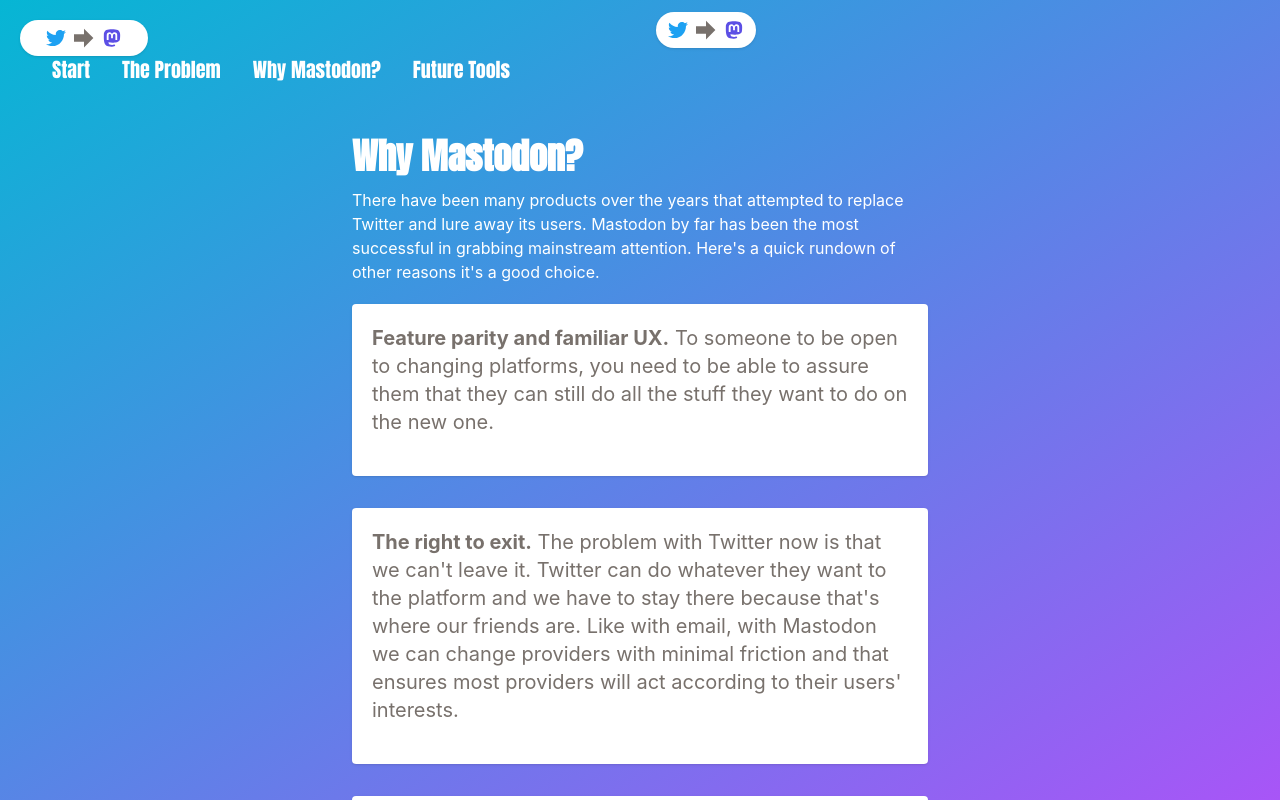
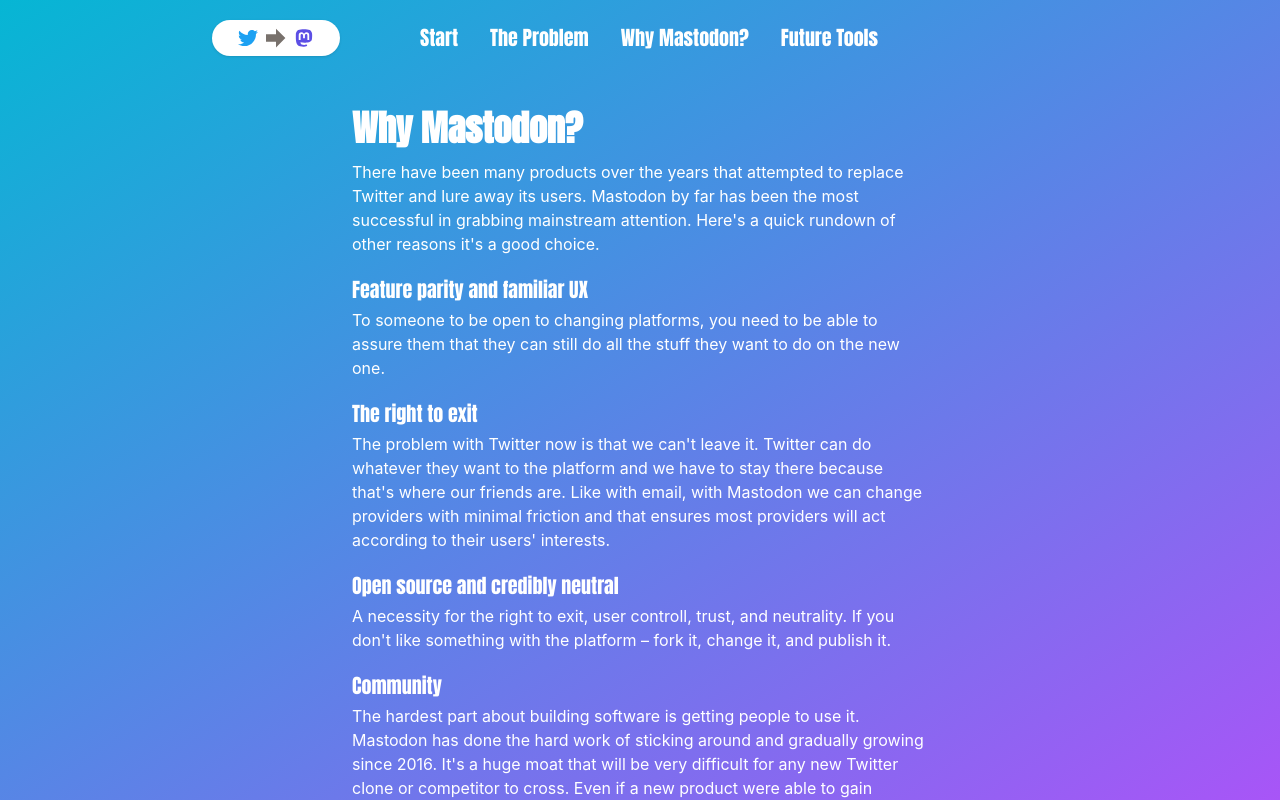
Before and after one commit to JournoDAO/twittertomastodon, a Next.js app: page /why-mastodon in a window 1280 px wide. Built offline with nearby package versions, Linux system fonts and the light colour scheme.

Commit message:
Minor fixes, styling

```diff
--- a/components/AppLayout.tsx
+++ b/components/AppLayout.tsx
@@ -1,40 +1,15 @@
-import React, { FunctionComponent, HTMLAttributes, useEffect, useState, } from 'react'
-import Head                                                               from 'next/head'
-import { useRouter, }                                                     from 'next/router'
-import LoginWithTwitter                                                   from './LoginWithTwitter'
-import Nav                                                                from './Nav'
+import React, { FunctionComponent, HTMLAttributes, useEffect, } from 'react'
+import Head                                                     from 'next/head'
+import { useRouter, }                                           from 'next/router'
+import Nav                                                      from './Nav'
 
 
 type Props = HTMLAttributes<HTMLDivElement> & {}
 
 const AppLayout: FunctionComponent<Props> = ({ children, },) => {
 
-  const [ isRouting, setIsRouting, ] = useState(false,)
 
   const router = useRouter()
-
-  // On mount
-  useEffect(() => {
-
-    const handleRoutingStart = ( url, { shallow, }, ) => {
-      setIsRouting(true,)
-    }
-
-    const handleRoutingComplete = ( url, { shallow, }, ) => {
-      document.body.scrollTo(0, 0,)
-      setIsRouting(false,)
-    }
-
-    router.events.on('routeChangeStart', handleRoutingStart,)
-    router.events.on('routeChangeComplete', handleRoutingComplete,)
-
-    return () => {
-
-      router.events.off('routeChangeStart', handleRoutingStart,)
-      router.events.off('routeChangeComplete', handleRoutingComplete,)
-
-    }
-  }, [],)
 
   return (
     <>
@@ -51,11 +26,17 @@
       </main>
 
       <footer className={'flex flex-row justify-center'}>
-        <div
-          className={'w-full flex flex-row justify-between items-center p-5 max-w-4xl hidden md:block'}
-        >
-          <span>&copy;<a href={'https://journodao.xyz'}>JournoDAO</a> 2022</span>
-        </div>
+        {
+          router &&
+          router.pathname !== '/' && (
+            <div
+              className={'w-full flex flex-row justify-between items-center p-5 max-w-4xl hidden md:block'}
+            >
+              <span>&copy;<a href={'https://journodao.xyz'}>JournoDAO</a> 2022</span>
+            </div>
+
+          )
+        }
       </footer>
 
     </>
--- a/components/HomePage.tsx
+++ b/components/HomePage.tsx
@@ -297,7 +297,7 @@
           <span>You did it when you went from having no email to having email.</span>
           <span>You did it when you went from AOL to Netscape.</span>
           <span>You did it when you went from MySpace to Facebook.</span>
-          <span>Now it&apos;s time to for Mastodon.</span>
+          <span>Now it&apos;s time for Mastodon.</span>
         </div>
         <div id={'buttons'} className={'w-full flex flex-col mt-12 opacity-0'}>
           <Link href={'/start'}>
--- a/components/Nav.tsx
+++ b/components/Nav.tsx
@@ -34,7 +34,7 @@
     <nav className={'flex flex-row justify-end md:justify-center'}>
       <div
         id={'top-nav'}
-        className={'flex flex-row items-center w-full p-5 max-w-4xl hidden md:block'}
+        className={'flex flex-row items-center w-full p-5 max-w-4xl invisible md:visible'}
       >
         <Link href={'/'}>
           <a>
@@ -43,7 +43,6 @@
               <ImArrowRight className={'text-xl mx-2 text-stone-500'}/>
               <FaMastodon style={{ color : '#5c4fe5', }} className={'text-xl'}/>
             </div>
-
           </a>
         </Link>
         <Link href={'/start'}>
@@ -72,7 +71,7 @@
         </Link>
 
       </div>
-      <div className={'flex flex-row w-full justify-between p-3'}>
+      <div className={'flex flex-row w-full justify-between p-3 md:hidden'}>
         <Link href={'/'}>
           <a>
 
@@ -86,7 +85,6 @@
           </a>
         </Link>
         <button
-          className={'md:hidden'}
           onClick={toggleMenuOpen}
         >
           <IoMdMenu className={'text-white text-4xl'} />
--- a/pages/why-mastodon.tsx
+++ b/pages/why-mastodon.tsx
@@ -1,6 +1,7 @@
 import React         from 'react'
 import { NextPage, } from 'next'
 import PageContainer from '../components/PageContainer'
+import Link          from 'next/link'
 
 type Props = {}
 
@@ -14,36 +15,32 @@
         by far has been the most successful in grabbing mainstream attention. Here&apos;s a quick rundown of other reasons
         it&apos;s a good choice.
       </p>
-      <ul className={'card-list'}>
-        <li>
+      <h3>Feature parity and familiar UX</h3>
       <p>
-            <strong>Feature parity and familiar UX.</strong> To someone to be open to changing platforms, you need to be able to assure
+        To someone to be open to changing platforms, you need to be able to assure
         them that they can still do all the stuff they want to do on the new one.
       </p>
-        </li>
-        <li>
+      <h3>The right to exit</h3>
       <p>
-            <strong>The right to exit.</strong> The problem with Twitter now is that we can&apos;t leave it. Twitter can do whatever they want
+        The problem with Twitter now is that we can&apos;t leave it. Twitter can do
+        whatever they want
         to the platform and we have to stay there because that&apos;s where our friends are. Like with email, with
         Mastodon we can change providers with minimal friction and that ensures most providers will act according to
         their users&apos; interests.
       </p>
-        </li>
-        <li>
+      <h3>Open source and credibly neutral</h3>
       <p>
-            <strong>Open source and credibly neutral.</strong> A necessity for the right to exit, user controll, trust, and neutrality.
-            If you don&apos;t like something with the platform – fork it, change it, and publish it.
+        A necessity for the right to exit, user controll, trust, and
+        neutrality. If you don&apos;t like something with the platform – fork it, change it, and publish it.
       </p>
-        </li>
-        <li>
+      <h3>Community</h3>
       <p>
-            <strong>Community.</strong> The hardest part about building software is getting people to use it. Mastodon has done the hard
+        The hardest part about building software is getting people to use it. Mastodon has
+        done the hard
         work of sticking around and gradually growing since 2016. It&apos;s a huge moat that will be very difficult for
         any new Twitter clone or competitor to cross. Even if a new product were able to gain attention quickly,
         they would not have the Lindy effect that Mastodon has.
       </p>
-        </li>
-      </ul>
       <p>
         And the biggest reason of all:
       </p>
@@ -64,6 +61,13 @@
         We&apos;re all just agreeing to use email here, we&apos;re not saying anything about the content of emails we will write,
         or what people should write.
       </p>
+      <Link href={'/start'}>
+        <a
+          className={'rounded text-violet-100 text-center px-3 py-2 mt-12 w-full bg-violet-700'}
+        >
+          Get started
+        </a>
+      </Link>
     </PageContainer>
   )
 }
--- a/styles/globals.css
+++ b/styles/globals.css
@@ -131,6 +131,10 @@
 
 h2 {
   @apply font-bold text-xl text-white
+}
+
+h3 {
+  @apply text-white font-display text-xl mb-1
 }
 
 p {
```
Lines whose indentation alone changed are shown as unchanged.
